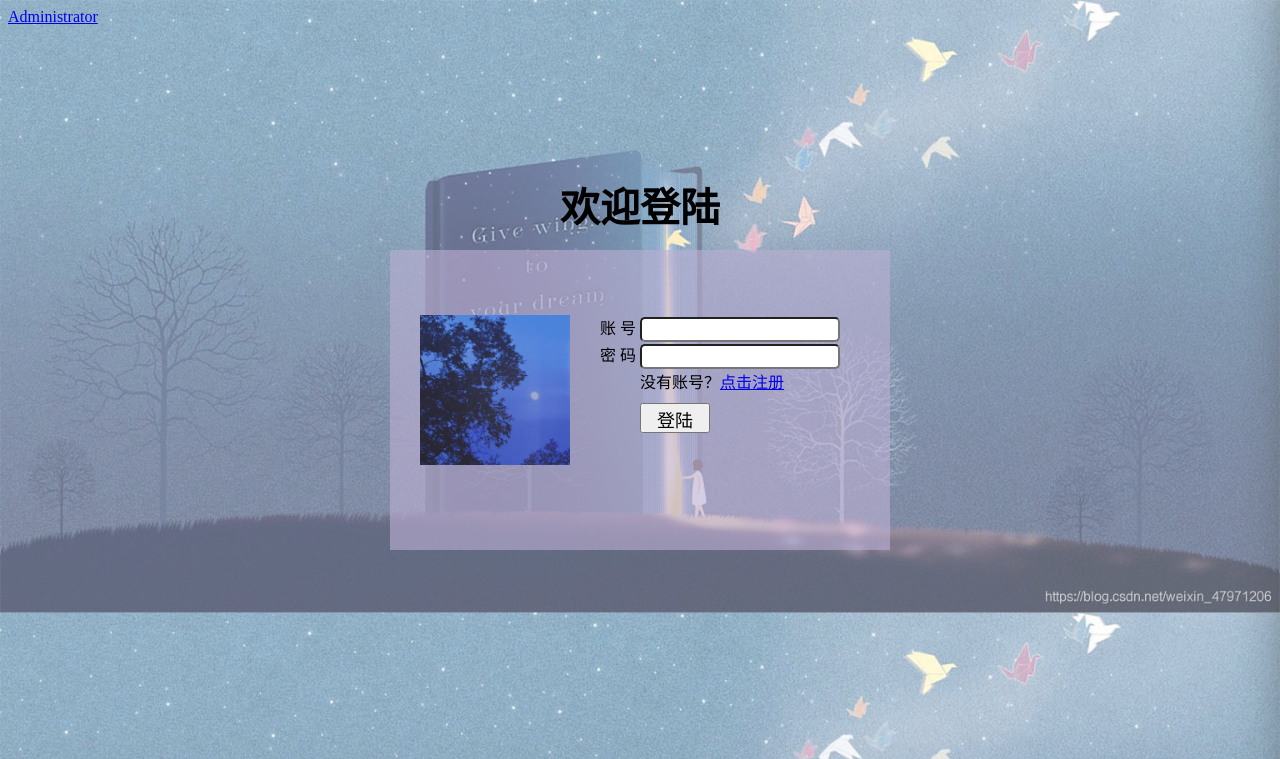
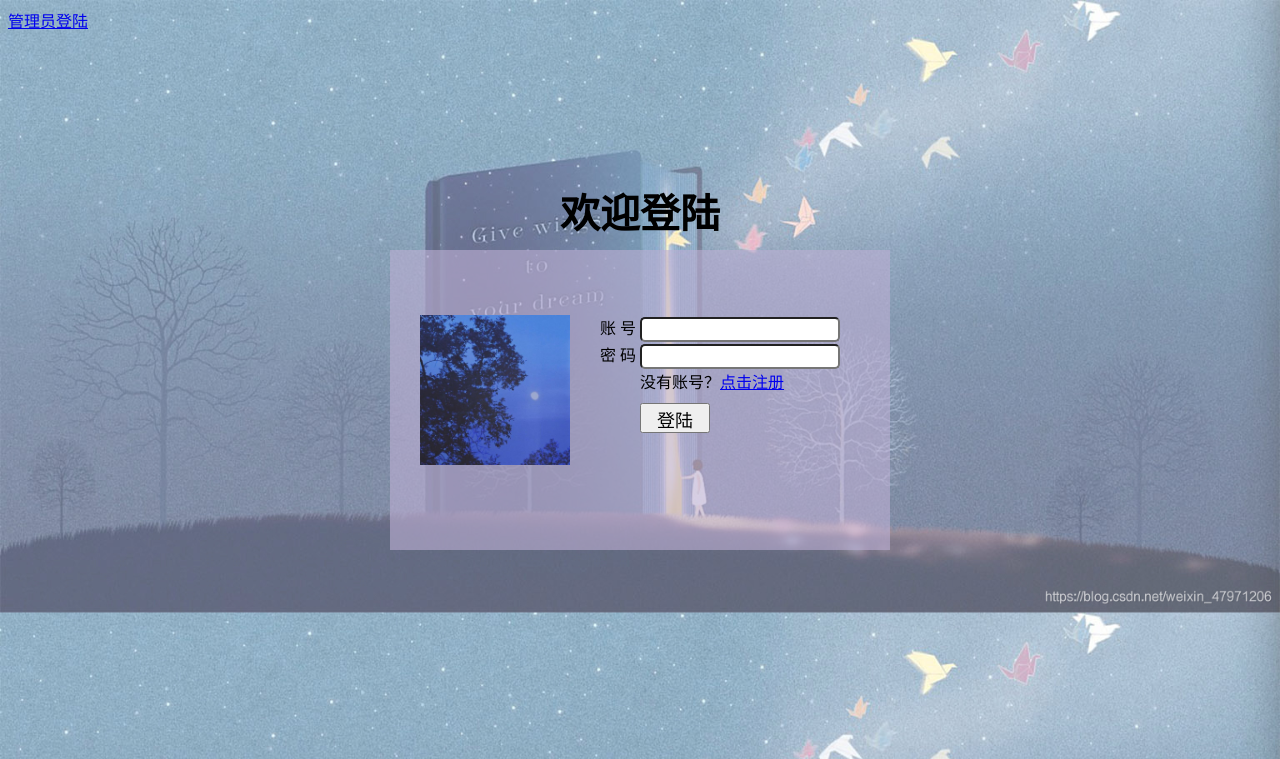
Before and after one commit to HanshiJK/mysite, a Django app: page /polls/ in a window 1280 px wide. Shown: the top 759 px of the page. Run offline with Django 4.2, Linux system fonts and the light colour scheme.

Commit message:
login 修改

```diff
--- a/polls/templates/login.html
+++ b/polls/templates/login.html
@@ -69,12 +69,12 @@
             margin-left: 70px;
         }
 		body{
-			background: url(../static/01.jpg) top left;
+			background: url(../static/img/01.jpg) top left;
 			background-size: 100%;
 		}
 	</style>
 	<body>
-        <a href="http://127.0.0.1:8000/admin">Administrator</a>
+        <a href="http://127.0.0.1:8000/admin">管理员登陆</a>
 		<div id="div-title">
 			<h3>欢迎登陆</h3>
 		</div>
@@ -91,7 +91,7 @@
                 {%  csrf_token %}
 
                 <div id="img-control">
-                    <img src="../static/tx.jpg" id="login-img" alt="头像"/>
+                    <img src="../static/img/tx.jpg" id="login-img" alt="头像"/>
                 </div>
                 <label class="form-label" >账&nbsp;号</label>
 				<input name="user" class="form-input" type="text" required="required"/><br>
```
Also changed, not shown: polls/templates/register.html (+10 -9 lines), README.md, polls/static/img/01.jpg (renamed from polls/static/01.jpg), polls/static/img/p1.jpg (renamed from polls/static/p1.jpg), polls/static/img/tx.jpg (renamed from polls/static/tx.jpg), polls/templates/img/01.jpg (deleted), polls/templates/img/tx.jpg (deleted), 3 other files.
